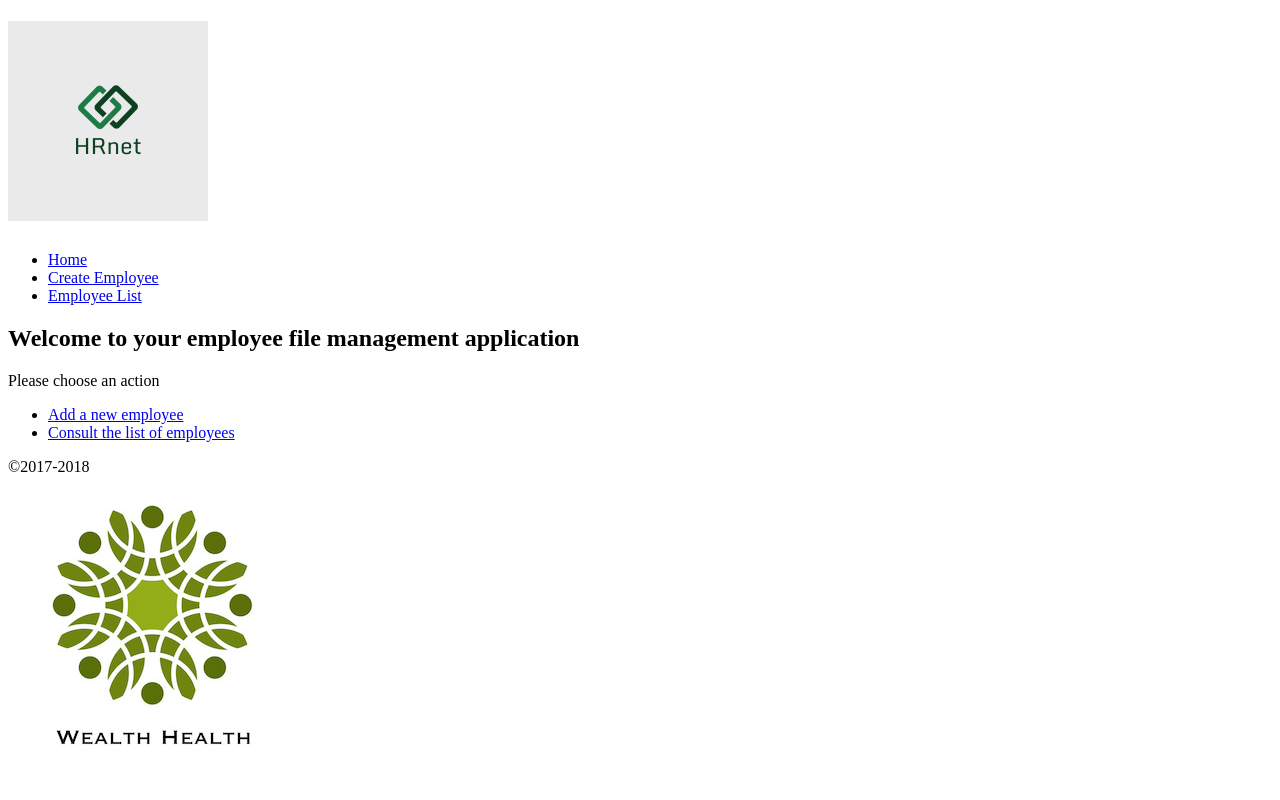
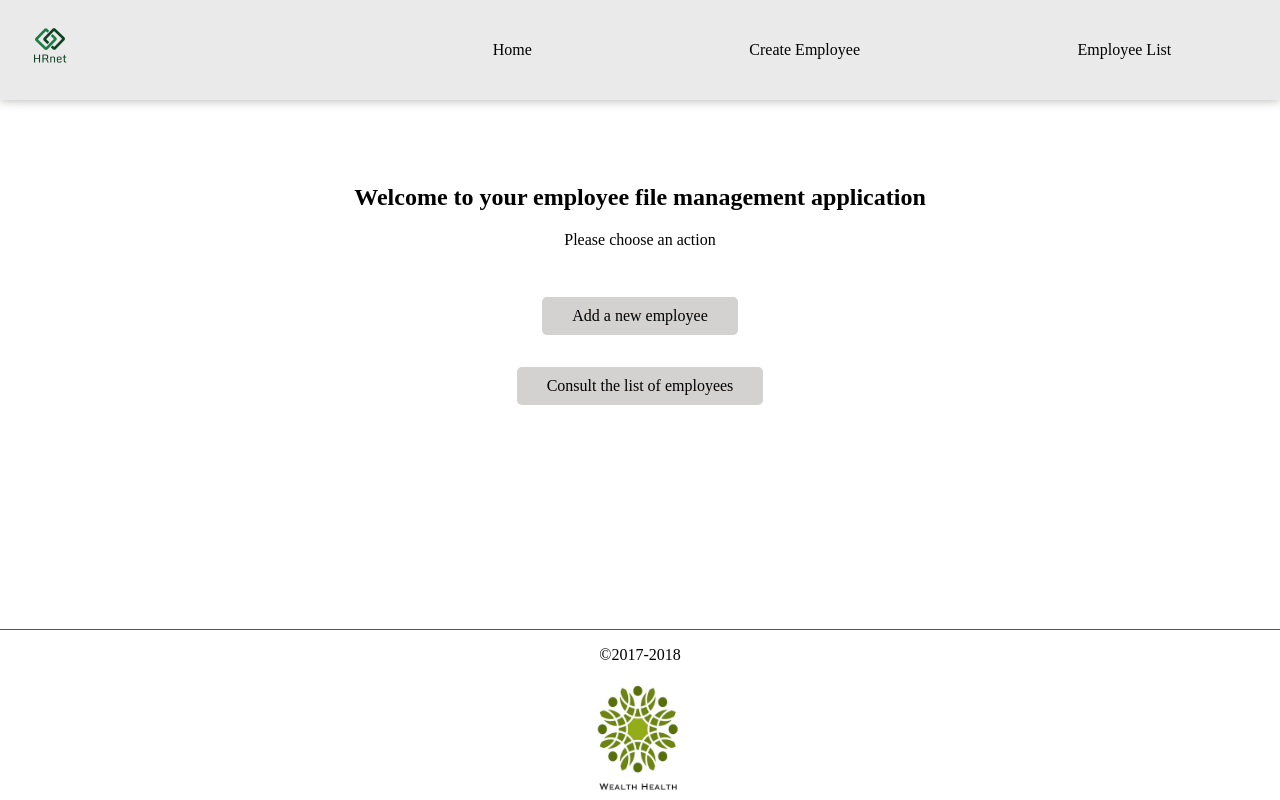
Before and after one commit to fanjatiana/fanjatianaPavageau_14_31032022, a React (Create React App) app: page / in a window 1280 px wide. Built offline with nearby package versions, Linux system fonts and the light colour scheme.

Commit message:
start of css style integration

```diff
--- a/src/App.js
+++ b/src/App.js
@@ -3,6 +3,7 @@ import { BrowserRouter } from "react-router-dom";
 import Footer from "./containers/Footer";
 import Header from "./containers/Header";
 import Router from "./router/Router";
+import "./styles/App.css";
 
 function App() {
   return (
--- a/src/components/Nav.jsx
+++ b/src/components/Nav.jsx
@@ -1,10 +1,11 @@
 import React from "react";
 import { NavLink } from "react-router-dom";
-
+import "../styles/Nav.css";
 const Nav = () => {
   return (
-    <nav className="nav_links_list">
-      <ul>
+    <div className="block_nav_links">
+      <nav>
+        <ul className="nav_links">
           <li>
             <NavLink to="/" className="home_link">
               Home
@@ -22,6 +23,7 @@ const Nav = () => {
           </li>
         </ul>
       </nav>
+    </div>
   );
 };
 
--- a/src/containers/Footer.jsx
+++ b/src/containers/Footer.jsx
@@ -1,13 +1,16 @@
-import React from 'react';
-import LogoSocietyWH from '../images/logo_wh.jpg'
+import React from "react";
+import LogoSocietyWH from "../images/logo_wh.jpg";
+import "../styles/Footer.css"
 
 const Footer = () => {
-    return (
-        <div>
-            <p>©2017-2018</p>
-            <img src={LogoSocietyWH} alt ="Logo de la société WealthHealth  "/>
-        </div>
-    );
+  return (
+    <footer>
+      <div className="footer_container">
+        <p>©2017-2018</p>
+        <img className="logo_wh" src={LogoSocietyWH} alt="Logo de la société WealthHealth  " />
+      </div>
+    </footer>
+  );
 };
 
 export default Footer;
--- a/src/containers/Header.jsx
+++ b/src/containers/Header.jsx
@@ -2,11 +2,13 @@ import React from "react";
 import { NavLink } from "react-router-dom";
 import Nav from "../components/Nav";
 import LogoHRnet from "../images/logo_hrnet.png";
+import "../styles/Header.css";
 
 const Header = () => {
   return (
-    <>
-      <div>
+    <header>
+      <div className="banner">
+        <div className="block_logo_hrnet">
           <NavLink to="/" className="logo_hrnet_link">
             <h1>
               <img src={LogoHRnet} alt="logo de l'application HRnet" />
@@ -14,7 +16,8 @@ const Header = () => {
           </NavLink>
         </div>
         <Nav />
-    </>
+      </div>
+    </header>
   );
 };
 
--- a/src/pages/Home.jsx
+++ b/src/pages/Home.jsx
@@ -1,24 +1,24 @@
 import React from "react";
 import { NavLink } from "react-router-dom";
-
+import "../styles/Home.css";
 const Home = () => {
   return (
     <>
       <main>
-        <h2>Welcome to your employee file management application</h2>
-        <p>Please choose an action</p>
-        <ul>
-          <li>
+        <div className="home_main_container">
+          <div className="intro_title">
+            <h2>Welcome to your employee file management application</h2>
+            <p>Please choose an action</p>
+          </div>
+          <div className="intro_links">
             <NavLink to="/create-employee" className="create_employee_btn">
               Add a new employee
             </NavLink>
-          </li>
-          <li>
             <NavLink to="/employee-list" className="employee_list_btn">
               Consult the list of employees
             </NavLink>
-          </li>
-        </ul>
+          </div>
+        </div>
       </main>
     </>
   );
--- a/src/styles/App.css
+++ b/src/styles/App.css
@@ -0,0 +1,21 @@
+body {
+    font-size: 1rem;
+    margin: 0;
+    display: flex;
+    flex-direction: column;
+    min-height: 100vh;
+    width: 100%;
+  }
+
+  ul{
+      padding: 0 ;
+  }
+
+  li {
+    list-style-type: none;
+  }
+
+  a {
+    text-decoration: none;
+    color: #000;
+  }
--- /dev/null
+++ b/src/styles/Footer.css
@@ -0,0 +1,17 @@
+footer{
+    border-top: 1px #565554 solid;
+    position: absolute;
+    bottom: 0;
+    width: 100%;
+}
+
+.footer_container{
+    display: flex;
+    flex-direction: column;
+    align-items: center;
+}
+
+.logo_wh{
+    width: 120px;
+    height: 120px;
+}
--- /dev/null
+++ b/src/styles/Header.css
@@ -0,0 +1,28 @@
+header{
+
+    box-shadow: 0px 0px 10px 0px rgb(86 85 84 / 48%);
+    background-color: #eaeaea;
+    height: 100px;
+}
+
+.banner{
+    display: flex;
+    width: 100%;
+    height: 100%;
+    margin: auto;
+    justify-content: space-between;
+}
+
+.block_logo_hrnet{
+    width: 30%;
+    display: flex;
+    align-items: center;
+}
+
+.block_logo_hrnet h1{
+    margin: 0;
+}
+
+.block_logo_hrnet img{
+    height: 100px;
+}
--- /dev/null
+++ b/src/styles/Home.css
@@ -0,0 +1,47 @@
+main {
+  margin-top:4em;
+}
+
+.home_main_container {
+  width: 90%;
+  margin: 2em auto;
+  display: flex;
+  flex-direction: column;
+  align-items: center;
+  height: 400px;
+}
+
+.intro_title {
+  width: 100%;
+  text-align: center;
+  margin-bottom: 1em;
+}
+.intro_links {
+  width: 100%;
+  display: flex;
+  flex-direction: column;
+  align-items: center;
+}
+
+.intro_links div {
+  height: 50%;
+}
+
+.intro_links a{
+  text-decoration: none;
+  padding: 10px 30px;
+  background-color:rgba(163, 161, 159, 0.48);
+  color: #000;
+  border-radius: 5px;
+  margin:1em 0;
+  text-align: center;
+
+}
+
+.intro_links a:hover{
+  background-color:#1d7c45;
+  color: #FFF;
+
+
+
+}
--- /dev/null
+++ b/src/styles/Nav.css
@@ -0,0 +1,14 @@
+.block_nav_links {
+  display: flex;
+  align-items: center;
+  width: 70%;
+}
+
+.block_nav_links nav {
+  width: 100%;
+}
+
+.nav_links {
+  display: flex;
+  justify-content: space-around;
+}
```
Also changed, not shown: src/styles/index.css (deleted). Lines whose indentation alone changed are shown as unchanged.
